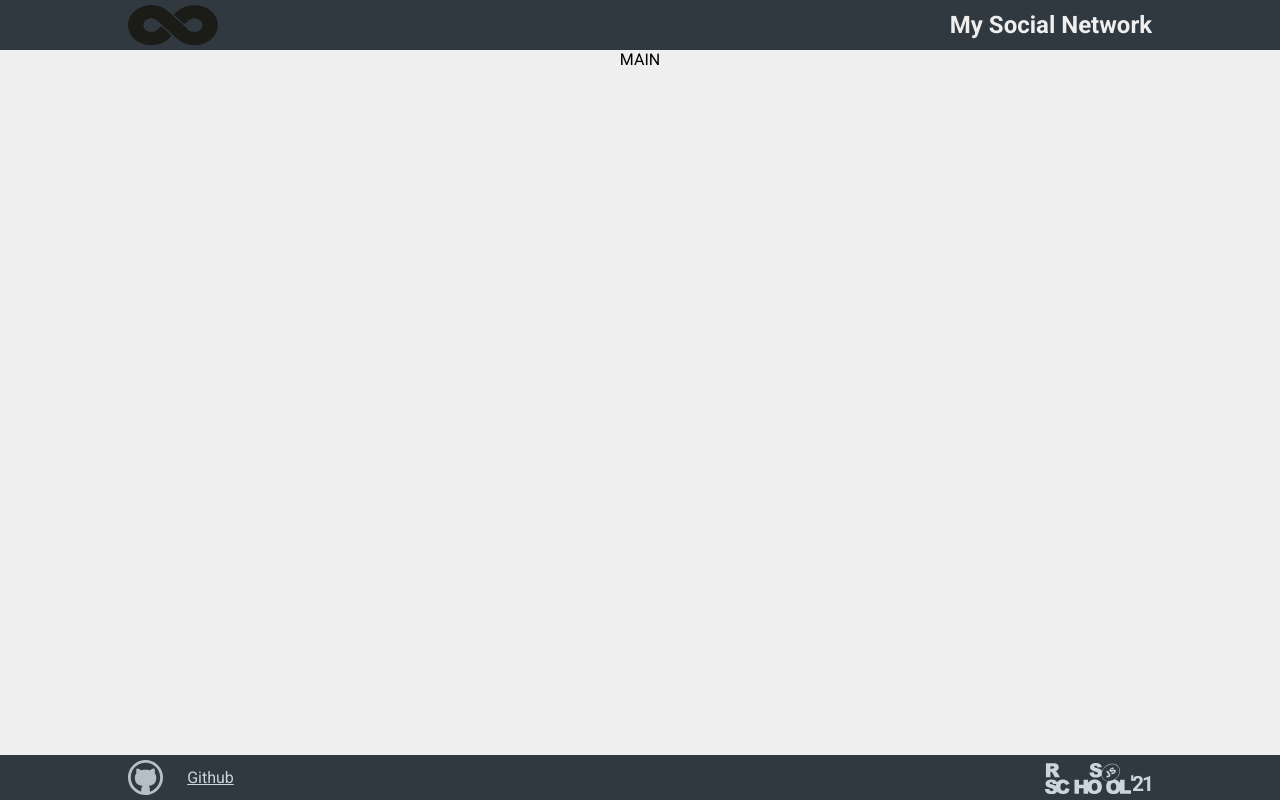
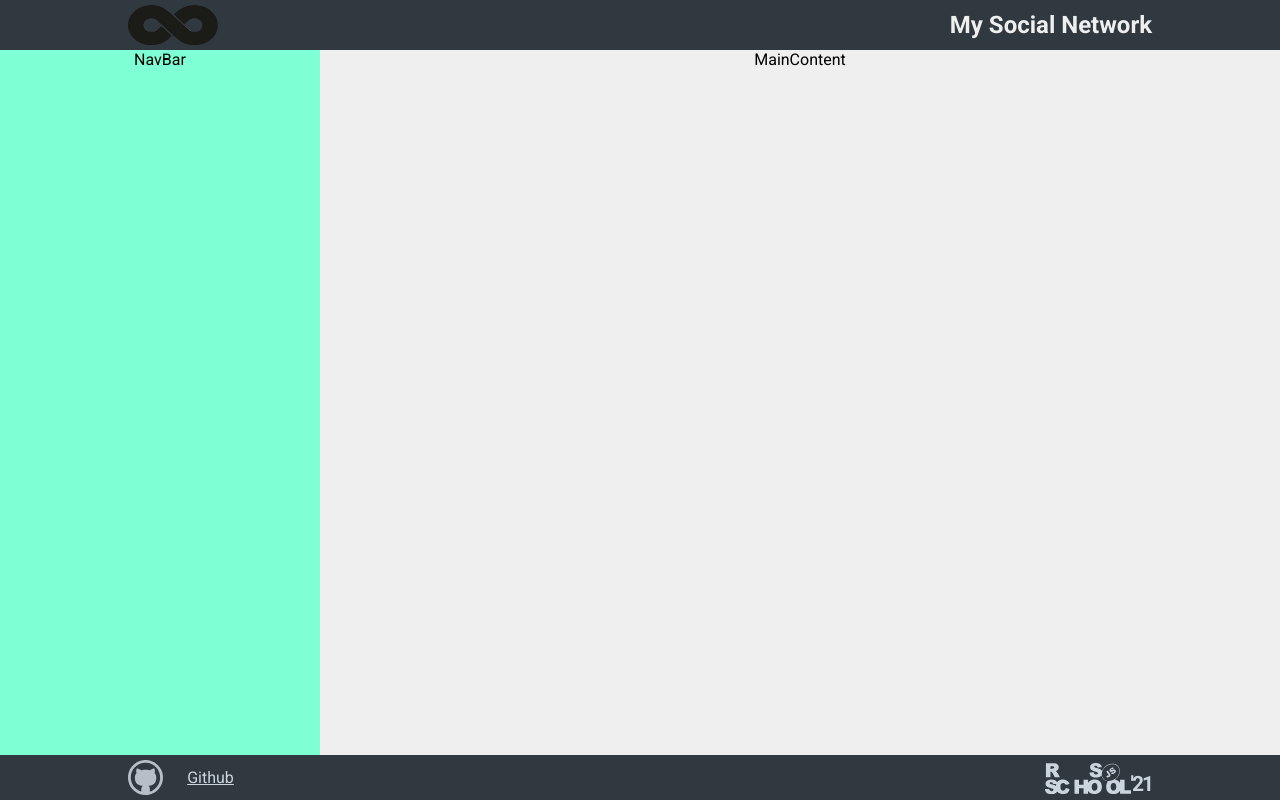
Before and after one commit to NiFroPP/Social_NetWork, a React (Create React App) app in the folder social-network/: page / in a window 1280 px wide. Built offline with nearby package versions, Linux system fonts and the light colour scheme.

Commit message:
feat: add main-component

```diff
--- a/social-network/src/components/Main/Main.js
+++ b/social-network/src/components/Main/Main.js
@@ -1,8 +1,15 @@
 import React from "react";
 import "./Main.scss";
+import NavBar from "./NavBar/NavBar";
+import MainContent from "./MainContent/MainContent";
 
 const Main = () => {
-  return <main className="main">MAIN</main>;
+  return (
+    <main className="main">
+      <NavBar />
+      <MainContent />
+    </main>
+  );
 };
 
 export default Main;
--- a/social-network/src/components/Main/Main.scss
+++ b/social-network/src/components/Main/Main.scss
@@ -1,5 +1,6 @@
 .main {
+  display: flex;
+  flex-direction: row;
+
   min-height: calc(100vh - 50px - 45px);
-
-  background-color: #efefef;
 }
--- /dev/null
+++ b/social-network/src/components/Main/MainContent/MainContent.js
@@ -0,0 +1,8 @@
+import React from "react";
+import "./MainContent.scss";
+
+const MainContent = () => {
+  return <div className="main__content">MainContent</div>;
+};
+
+export default MainContent;
--- /dev/null
+++ b/social-network/src/components/Main/MainContent/MainContent.scss
@@ -0,0 +1,5 @@
+.main__content {
+  width: 75%;
+
+  background-color: #efefef;
+}
--- /dev/null
+++ b/social-network/src/components/Main/NavBar/NavBar.js
@@ -0,0 +1,8 @@
+import React from "react";
+import "./NavBar.scss";
+
+const NavBar = () => {
+  return <div className="nav">NavBar</div>;
+};
+
+export default NavBar;
--- /dev/null
+++ b/social-network/src/components/Main/NavBar/NavBar.scss
@@ -0,0 +1,5 @@
+.nav {
+  width: 25%;
+
+  background: aquamarine;
+}
```
